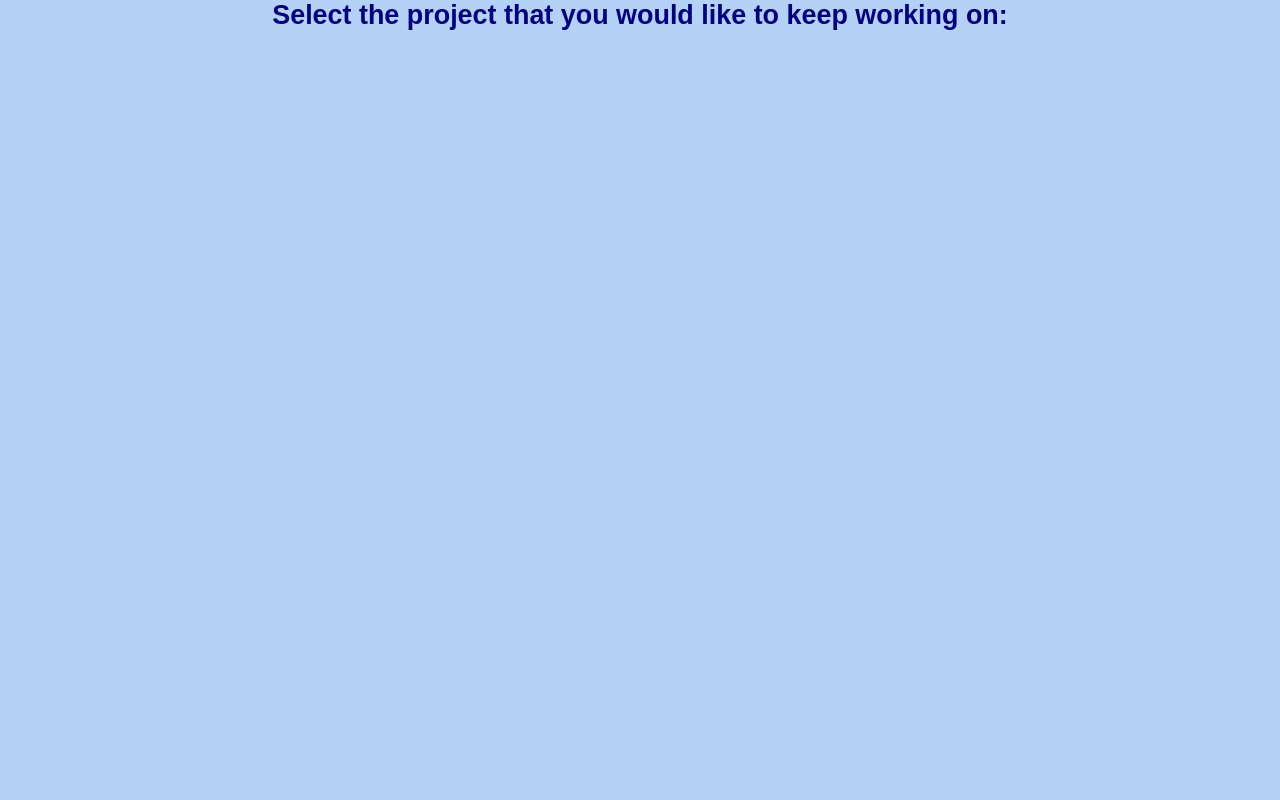
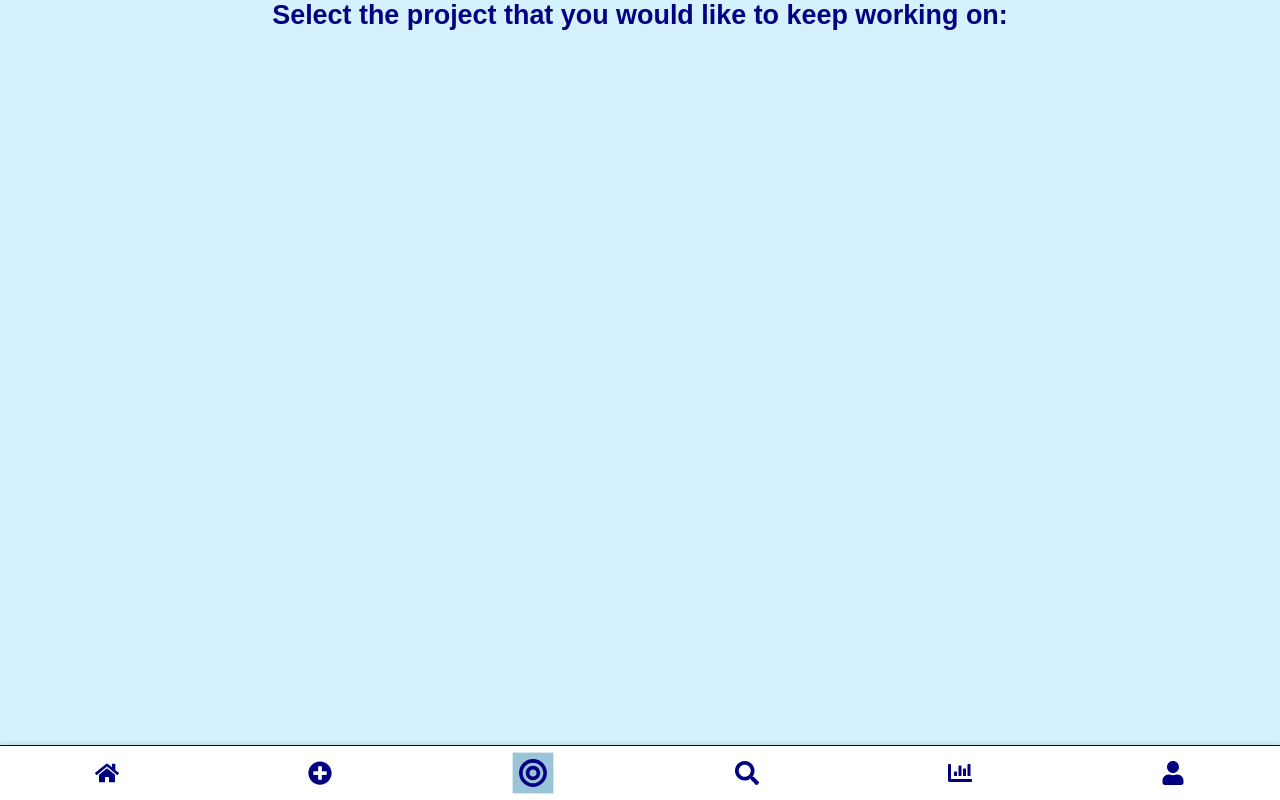
Before and after one commit to ldamps/YarnScapeApp, a React (Vite) app in the folder yarnscape-app/: page /track in a window 1280 px wide. Built offline with nearby package versions, Linux system fonts and the light colour scheme; no server answers; sample sign-in values are in the browser's storage.

Commit message:
bottom navbar

```diff
--- a/yarnscape-app/src/components/bottomNav.tsx
+++ b/yarnscape-app/src/components/bottomNav.tsx
@@ -1 +1,96 @@
 // Nav-bar for the bottom of the screen
+// -- Home - create - track - library - inventory - user profile
+import { FaHome, FaPlusCircle, FaBullseye, FaSearch, FaChartBar, FaUser } from 'react-icons/fa';
+import React from 'react';
+import { useNavigate } from 'react-router-dom';
+
+
+
+interface BottomNavProps {
+    currentTab: string;
+    onTabChange: (tab: string) => void;
+}
+
+const BottomNav: React.FC<BottomNavProps> = ({ currentTab, onTabChange }) => {
+    const navigate = useNavigate();
+
+    // Handle navigation when an icon is clicked
+    const handleNav = (path: string) => {
+        onTabChange(path); // Update the active tab state
+        navigate(path); // Navigate to the new route
+    };
+
+    return (
+        <div className="bottom-nav">
+            <div className={`nav-item ${currentTab === 'home' ? 'active' : ''}`} onClick={() => handleNav('/')}>
+                <FaHome size={24} />
+            </div>
+
+            <div className={`nav-item ${currentTab === 'design' ? 'active' : ''}`} onClick={() => handleNav('/design')}>
+                <FaPlusCircle size={24} />
+            </div>
+
+            <div className={`nav-item ${currentTab === 'track' ? 'active' : ''}`} onClick={() => handleNav('/track')}>
+                <FaBullseye size={24} />
+            </div>
+
+            <div className={`nav-item ${currentTab === 'library' ? 'active' : ''}`} onClick={() => handleNav('/library')}>
+                <FaSearch size={24} />
+            </div>
+
+            <div className={`nav-item ${currentTab === 'inventory' ? 'active' : ''}`} onClick={() => handleNav('/inventory')}>
+                <FaChartBar size={24} />
+            </div>
+
+            <div className={`nav-item ${currentTab === 'userprofile' ? 'active' : ''}`} onClick={() => handleNav('/userprofile')}>
+                <FaUser size={24} />
+            </div>
+        </div>
+    );
+};
+
+export default BottomNav;
+
+
+/*
+import React from 'react';
+import { FaHome, FaPlusCircle, FaBullseye, FaSearch, FaYarn, FaUser } from 'react-icons/fa';
+
+interface BottomNavProps {
+    currentTab: string;
+    onTabChange: (tab: string) => void;
+}
+
+const BottomNav: React.FC<BottomNavProps> = ({ currentTab, onTabChange }) => {
+    return (
+        <div className="bottom-nav">
+            <div className={`nav-item ${currentTab === '/' ? 'active' : ''}`} onClick={() => onTabChange('/')}>
+                <FaHome size={24} />
+            </div>
+
+            <div className={`nav-item ${currentTab === 'design' ? 'active' : ''}`} onClick={() => onTabChange('design')}>
+                <FaPlusCircle size={24} />
+            </div>
+
+            <div className={`nav-item ${currentTab === 'track' ? 'active' : ''}`} onClick={() => onTabChange('track')}>
+                <FaBullseye size={24} />
+            </div>
+
+            <div className={`nav-item ${currentTab === 'library' ? 'active' : ''}`} onClick={() => onTabChange('library')}>
+                <FaSearch size={24} />
+            </div>
+
+            <div className={`nav-item ${currentTab === 'inventory' ? 'active' : ''}`} onClick={() => onTabChange('inventory')}>
+                <FaYarn size={24} />
+            </div>
+
+            <div className={`nav-item ${currentTab === 'userprofile' ? 'active' : ''}`} onClick={() => onTabChange('userprofile')}>
+                <FaUser size={24} />
+            </div>
+        </div>
+    );
+};
+
+export default BottomNav;
+
+*/
--- /dev/null
+++ b/yarnscape-app/src/components/bottomNavStyles.css
@@ -0,0 +1,44 @@
+/* Styles for the bottom nav */
+/* Bottom navigation container */
+.bottom-nav {
+    position: fixed;
+    bottom: 0;
+    left: 0;
+    width: 100%;
+    display: flex;
+    justify-content: space-around;
+    align-items: center;
+    background-color: #fff;
+    border-top: 1px solid #ddd;
+    padding: 10px 0;
+    box-shadow: 0px -2px 5px rgba(0, 0, 0, 0.1);
+    z-index: 100;
+}
+
+/* Styling for each navigation item */
+.nav-item {
+    display: flex;
+    justify-content: center;
+    align-items: center;
+    cursor: pointer;
+    transition: all 0.3s ease;
+    padding: 5px;
+}
+
+/* Active item styling */
+.nav-item.active {
+    color: #4CAF50; /* Highlight the active tab with a green color */
+    transform: scale(1.2);
+}
+
+/* Icon size */
+.nav-item svg {
+    width: 24px;
+    height: 24px;
+  }
+
+  /* Hover effect */
+  .nav-item:hover {
+    color: #555;
+    transform: scale(1.1);
+  }
--- a/yarnscape-app/src/pages/Track.tsx
+++ b/yarnscape-app/src/pages/Track.tsx
@@ -1,6 +1,16 @@
 // For the Track Project screen
+import React, { useState } from 'react';
+import BottomNav from '../components/bottomNav';
+import './styles.css'
 
 const Track = () => {
+
+    // For the bottom navbar
+    const [currentTab, setCurrentTab] = useState('track');
+
+    const handleTabChange = (tab: string) => {
+        setCurrentTab(tab); // Update the active tab
+    };
 
 
     return (
@@ -8,6 +18,9 @@ const Track = () => {
             <div className="track-header">
                 <h3>Select the project that you would like to keep working on: </h3>
             </div>
+
+            <BottomNav currentTab={currentTab} onTabChange={handleTabChange} />
+
         </div>
     )
 }
--- a/yarnscape-app/src/pages/Userprofile.tsx
+++ b/yarnscape-app/src/pages/Userprofile.tsx
@@ -2,6 +2,8 @@
 import { useNavigate } from 'react-router-dom';
 import {FaCog, FaArrowCircleLeft} from 'react-icons/fa';
 import './styles.css'
+import React, { useState } from 'react';
+import BottomNav from '../components/bottomNav';
 
 const Userprofile = () => {
 
@@ -13,13 +15,20 @@ const Userprofile = () => {
         navigate('/');
     }
 
+    // For the bottom navbar
+    const [currentTab, setCurrentTab] = useState('userprofile');
+
+    const handleTabChange = (tab: string) => {
+        setCurrentTab(tab); // Update the active tab
+    };
+
     return (
         <div className="profile-container">
-            <div className="go-back">
+            {/*<div className="go-back">
                 <div className="back-icon" onClick={navigateToHome}>
                     <FaArrowCircleLeft size={30} />
                 </div>
-            </div>
+            </div> */}
 
             <div className="profile-header">
                 <h1>User Profile</h1>
@@ -42,9 +51,7 @@ const Userprofile = () => {
                 </div>
             </div>
 
-            <div className="profile-footer">
-                {/* Icon navigation bar */}
-            </div>
+            <BottomNav currentTab={currentTab} onTabChange={handleTabChange} />
         </div>
     )
 }
--- a/yarnscape-app/src/pages/design.tsx
+++ b/yarnscape-app/src/pages/design.tsx
@@ -1,6 +1,17 @@
 // For the Pattern design screen
+import React, { useState } from 'react';
+import BottomNav from '../components/bottomNav';
+import './styles.css'
+
 
 const Design = () => {
+
+    // For the bottom navbar
+    const [currentTab, setCurrentTab] = useState('design');
+
+        const handleTabChange = (tab: string) => {
+            setCurrentTab(tab); // Update the active tab
+        };
 
 
     return (
@@ -14,6 +25,8 @@ const Design = () => {
 
                 <h3>My patterns: </h3>
             </div>
+
+            <BottomNav currentTab={currentTab} onTabChange={handleTabChange} />
         </div>
     )
 }
--- a/yarnscape-app/src/pages/inventory.tsx
+++ b/yarnscape-app/src/pages/inventory.tsx
@@ -1,13 +1,24 @@
 // For Inventory management screen
+import React, { useState } from 'react';
+import BottomNav from '../components/bottomNav';
+import './styles.css'
 
 const Inventory = () => {
 
+    // For the bottom navbar
+    const [currentTab, setCurrentTab] = useState('inventory');
+
+    const handleTabChange = (tab: string) => {
+        setCurrentTab(tab); // Update the active tab
+    };
 
     return (
         <div className="inventory-container">
             <div className="inventory-header">
                 <h1>Inventory</h1>
             </div>
+
+            <BottomNav currentTab={currentTab} onTabChange={handleTabChange} />
         </div>
     )
 }
--- a/yarnscape-app/src/pages/library.tsx
+++ b/yarnscape-app/src/pages/library.tsx
@@ -1,6 +1,16 @@
 // For the Find pattern screen - library of free patterns created by other YarnScape users
+import React, { useState } from 'react';
+import BottomNav from '../components/bottomNav';
+import './styles.css'
 
 const Library = () => {
+
+    // For the bottom navbar
+    const [currentTab, setCurrentTab] = useState('library');
+
+    const handleTabChange = (tab: string) => {
+        setCurrentTab(tab); // Update the active tab
+    };
 
 
     return (
@@ -8,6 +18,8 @@ const Library = () => {
             <div className="library-header">
                 <h1>Pattern Library</h1>
             </div>
+
+            <BottomNav currentTab={currentTab} onTabChange={handleTabChange} />
         </div>
     )
 }
--- a/yarnscape-app/src/pages/styles.css
+++ b/yarnscape-app/src/pages/styles.css
@@ -3,10 +3,10 @@
 /* Colour prefs (light/dark modes) */
 :root {
     --c-text-primary: navy;
-    --c-background: #b3d2f6;
+    --c-background: #D4F1FF;
     --c-background-primary: #fff;
-    --c-background-secondary: #5d9add;
-    --c-background-button: #8BAEc7;
+    --c-background-secondary: #9AC5D9;
+    --c-background-button: #ADD8EC;
     --c-background-focus: #8BAEc7;
     --c-background-hover: #A1B9D2;
     --c-background-inputfocus: #E4EcF5;
@@ -20,10 +20,10 @@
 
 .light {
     --c-text-primary: navy;
-    --c-background: #b3d2f6;
+    --c-background: #D4F1FF;
     --c-background-primary: #fff;
-    --c-background-secondary: #5d9add;
-    --c-background-button: #8BAEc7;
+    --c-background-secondary: #9AC5D9;
+    --c-background-button: #ADD8EC;
     --c-background-focus: #8BAEc7;
     --c-background-hover: #A1B9D2;
     --c-background-inputfocus: #E4EcF5;
@@ -32,7 +32,7 @@
 .dark {
     --c-text-primary: #eee;
     --c-background: black;
-    --c-background-primary: #A8A8A8;
+    --c-background-primary: #505050;
     --c-background-secondary: #222128;
     --c-background-button: #3A3B3C;
     --c-background-focus: #8BAEc7;
@@ -351,12 +351,11 @@ Settings styles */
 }
 
 .settings-header h1 {
-    font-size: var(--text-size);
+    font-size: var(--text-headersize);
     color: var(--c-text-primary);
     text-align: center;
 }
 
-/* Body Section for Preferences */
 .setting-body-preferences {
     margin-bottom: 30px;
 }
@@ -375,7 +374,6 @@ Settings styles */
     padding-left: 10px;
 }
 
-/* Buttons Section */
 .setting-body-buttons {
     display: flex;
     flex-direction: column;
@@ -398,7 +396,6 @@ Settings styles */
     background-color: var(--c-background-focus);
 }
 
-/* Footer Section */
 .settings-footer {
     display: flex;
     align-items: center;
@@ -418,3 +415,148 @@ Settings styles */
 .settings-footer a:hover {
     text-decoration: underline;
 }
+
+/* colourPref toggle */
+.colourPref-container {
+    display: flex;
+    justify-content: center;
+    align-items: center;
+    gap: 20px;
+    padding: 10px;
+}
+
+.colourPref-container label {
+    display: flex;
+    align-items: center;
+    cursor: pointer;
+    font-size: var(--text-size-input);
+    font-weight: 500;
+    color: var(--c-text-primary);
+    padding: 5px;
+    transition: color 0.3s ease;
+}
+
+.colourPref-container input[type="radio"] {
+    margin-right: 10px;
+    width: 20px;
+    height: 20px;
+    border-radius: 50%;
+    border: 2px solid var(--c-text-primary);
+    background-color: var(--c-background-primary);
+    transition: all 0.3s ease;
+}
+
+.colourPref-container label:hover {
+    font-weight: bold;
+}
+
+.colourPref-container input[type="radio"]:focus {
+    outline: 2px solid var(--c-text-primary);
+    outline-offset: 2px;
+}
+
+.colourPref-container input[type="radio"]:checked::after {
+    content: '✔';
+    position: absolute;
+    top: 50%;
+    left: 50%;
+    transform: translate(-50%, -50%);
+    font-size: 12px;
+    color: var(--c-background-primary);
+    font-weight: bold;
+}
+
+/* textPref toggle */
+.textPref-container {
+    display: flex;
+    justify-content: center;
+    align-items: center;
+    gap: 20px;
+    padding: 10px;
+}
+
+.textPref-container label {
+    display: flex;
+    align-items: center;
+    cursor: pointer;
+    font-size: var(--text-size-input);
+    font-weight: 500;
+    color: var(--c-text-primary);
+    padding: 5px;
+    transition: color 0.3s ease;
+}
+
+.textPref-container input[type="radio"] {
+    width: 20px;
+    height: 20px;
+    border-radius: 50%;
+    border: 2px solid var(--c-text-primary);
+    background-color: var(--c-background-primary);
+    transition: all 0.3s ease;
+}
+
+.textPref-container label:hover {
+    font-weight: bold;
+}
+
+.textPref-container input[type="radio"]:focus {
+    outline: 2px solid var(--c-text-primary);
+    outline-offset: 2px;
+}
+
+.textPref-container input[type="radio"]:checked::after {
+    content: '✔';
+    position: absolute;
+    top: 50%;
+    left: 50%;
+    transform: translate(-50%, -50%);
+    font-size: 12px;
+    color: var(--c-background-primary);
+    font-weight: bold;
+}
+
+/*---------------------------------------------------
+Bottom nav styles */
+
+.bottom-nav {
+    position: fixed;
+    bottom: 0;
+    left: 0;
+    width: 100%;
+    display: flex;
+    justify-content: space-around;
+    align-items: center;
+    background-color: var(--c-background-primary);
+    border-top: 1px solid var(--c-text-primary);
+    padding: 10px 0;
+    box-shadow: 0px -2px 5px rgba(0, 0, 0, 0.1);
+    z-index: 100;
+}
+
+/* Styling for each navigation item */
+.nav-item {
+    display: flex;
+    justify-content: center;
+    align-items: center;
+    cursor: pointer;
+    transition: all 0.3s ease;
+    padding: 5px;
+}
+
+/* Active item styling */
+.nav-item.active {
+    transform: scale(1.2);
+    background-color: var(--c-background-secondary);
+}
+
+/* Icon size */
+.nav-item svg {
+    width: 24px;
+    height: 24px;
+}
+
+/* Hover effect */
+.nav-item:hover {
+    color: var(--c-text-primary);
+    transform: scale(1.1);
+}
--- a/yarnscape-app/src/preferences/colourPref.tsx
+++ b/yarnscape-app/src/preferences/colourPref.tsx
@@ -28,7 +28,7 @@ const ColorPref = () => {
     }, [theme]);
 
     return (
-        <div>
+        <div className="colourPref-container">
             <label>
                 <input type="radio" value="light-mode" checked={theme === 'light'} onChange={toggleTheme} />
                 Light
--- a/yarnscape-app/src/preferences/textPref.tsx
+++ b/yarnscape-app/src/preferences/textPref.tsx
@@ -39,7 +39,7 @@ const TextPref = () => {
     }, [selectedSize]);
 
     return (
-        <div style={{ padding: '20px' }}>
+        <div className="textPref-container" style={{ padding: '20px' }}>
             <label>
                 <input type="radio" value="small" checked={selectedSize === 'small'} onChange={handleSizeChange} />
                 Small
```
